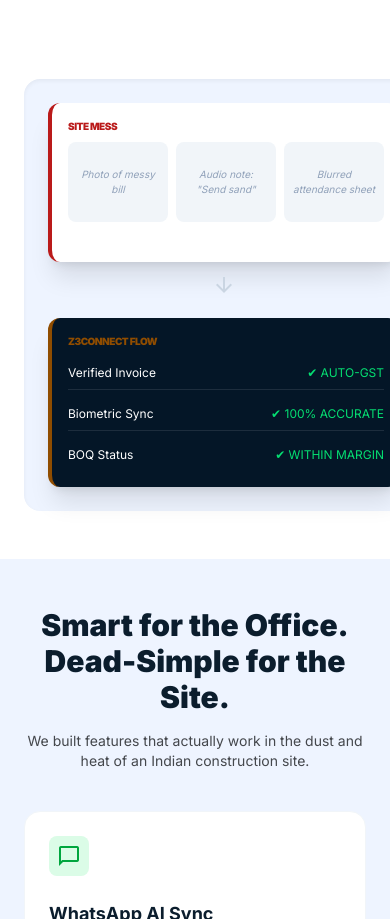
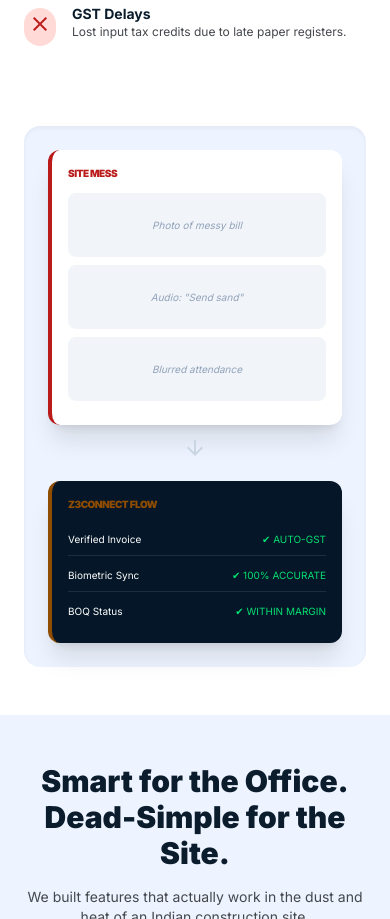
Before and after one commit to z3connectoperations-oss/Z3connect-construction-landing-page, a Next.js app: page / in a window 390 px wide. Shown: the part 1610-2529 px from the top of the page. Built offline with nearby package versions, Linux system fonts and the light colour scheme.

Commit message:
fix: remove mobile nav and clean up problem section visual grid

```diff
--- a/src/components/ProblemSection.tsx
+++ b/src/components/ProblemSection.tsx
@@ -44,16 +44,16 @@
 
         <div className="bg-surface-container-low rounded-2xl md:rounded-[3rem] p-6 md:p-8 shadow-inner mt-8 md:mt-0">
           <div className="bg-white rounded-xl md:rounded-2xl shadow-xl p-4 md:p-6 border-l-4 md:border-l-8 border-error mb-4">
-            <p className="text-[10px] md:text-xs font-black text-error mb-2 uppercase tracking-tighter">Site Mess</p>
-            <div className="flex gap-2 mb-4 overflow-x-auto no-scrollbar pb-2">
-              <div className="min-w-[100px] md:min-w-[120px] h-20 md:h-24 bg-slate-100 rounded-lg flex items-center justify-center text-[10px] text-center p-2 italic text-slate-400">
+            <p className="text-[10px] md:text-xs font-black text-error mb-3 uppercase tracking-tighter">Site Mess</p>
+            <div className="grid grid-cols-1 sm:grid-cols-3 gap-2 md:gap-3 mb-2">
+              <div className="w-full h-16 sm:h-20 md:h-24 bg-slate-100 rounded-lg flex items-center justify-center text-[10px] sm:text-xs text-center p-2 italic text-slate-400">
                 Photo of messy bill
               </div>
-              <div className="min-w-[100px] md:min-w-[120px] h-20 md:h-24 bg-slate-100 rounded-lg flex items-center justify-center text-[10px] text-center p-2 italic text-slate-400">
-                Audio note: "Send sand"
+              <div className="w-full h-16 sm:h-20 md:h-24 bg-slate-100 rounded-lg flex items-center justify-center text-[10px] sm:text-xs text-center p-2 italic text-slate-400">
+                Audio: "Send sand"
               </div>
-              <div className="min-w-[100px] md:min-w-[120px] h-20 md:h-24 bg-slate-100 rounded-lg flex items-center justify-center text-[10px] text-center p-2 italic text-slate-400">
-                Blurred attendance sheet
+              <div className="w-full h-16 sm:h-20 md:h-24 bg-slate-100 rounded-lg flex items-center justify-center text-[10px] sm:text-xs text-center p-2 italic text-slate-400">
+                Blurred attendance
               </div>
             </div>
           </div>
@@ -61,19 +61,19 @@
             <span className="material-symbols-outlined text-slate-300 text-3xl md:text-4xl animate-bounce" data-icon="arrow_downward">arrow_downward</span>
           </div>
           <div className="bg-primary text-white rounded-xl md:rounded-2xl shadow-xl p-4 md:p-6 border-l-4 md:border-l-8 border-secondary">
-            <p className="text-[10px] md:text-xs font-black text-secondary mb-2 uppercase tracking-tighter">Z3connect Flow</p>
-            <div className="space-y-2">
-              <div className="flex justify-between text-xs md:text-sm py-2 border-b border-white/10">
+            <p className="text-[10px] md:text-xs font-black text-secondary mb-3 uppercase tracking-tighter">Z3connect Flow</p>
+            <div className="space-y-1">
+              <div className="flex flex-wrap justify-between items-center text-[10px] sm:text-xs md:text-sm py-2 border-b border-white/10 gap-2">
                 <span>Verified Invoice</span>
-                <span className="text-green-400">✔ AUTO-GST</span>
+                <span className="text-green-400 shrink-0">✔ AUTO-GST</span>
               </div>
-              <div className="flex justify-between text-xs md:text-sm py-2 border-b border-white/10">
+              <div className="flex flex-wrap justify-between items-center text-[10px] sm:text-xs md:text-sm py-2 border-b border-white/10 gap-2">
                 <span>Biometric Sync</span>
-                <span className="text-green-400">✔ 100% ACCURATE</span>
+                <span className="text-green-400 shrink-0">✔ 100% ACCURATE</span>
               </div>
-              <div className="flex justify-between text-xs md:text-sm py-2">
+              <div className="flex flex-wrap justify-between items-center text-[10px] sm:text-xs md:text-sm py-2 gap-2">
                 <span>BOQ Status</span>
-                <span className="text-green-400">✔ WITHIN MARGIN</span>
+                <span className="text-green-400 shrink-0">✔ WITHIN MARGIN</span>
               </div>
             </div>
           </div>
```
